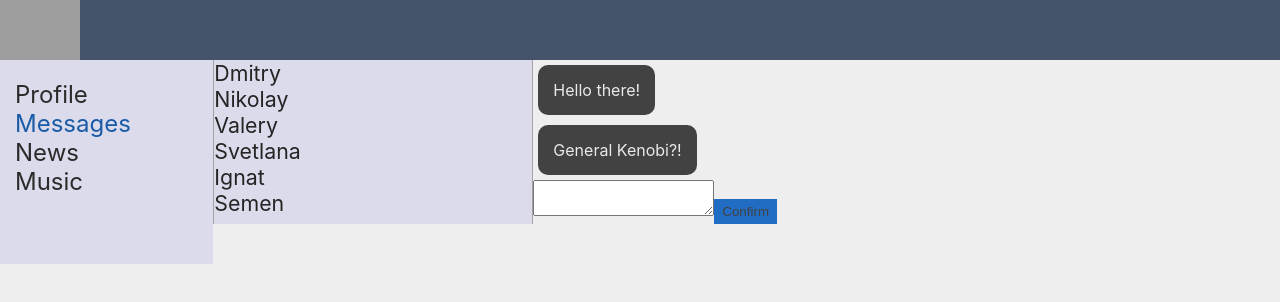
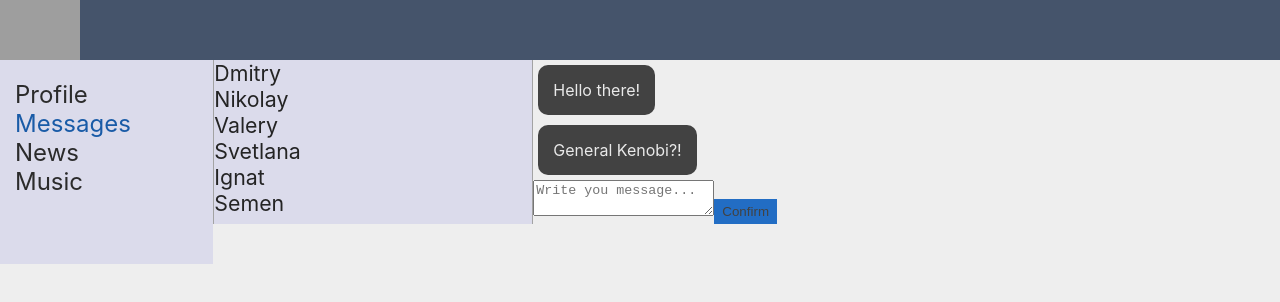
Before and after one commit to Rydetery/react-social-network, a React (Create React App) app: page /dialogs in a window 1280 px wide. Shown: the top 302 px of the page. Built offline with nearby package versions, Linux system fonts and the light colour scheme; grey boxes are pictures that could not be loaded.

Commit message:
0.40 add creation message in Dialogs Page

```diff
--- a/public/index.html
+++ b/public/index.html
@@ -2,7 +2,7 @@
 <html lang="en">
   <head>
     <meta charset="utf-8" />
-    <link rel="icon" href="%PUBLIC_URL%/favicon.ico" />
+    <link rel="icon" href="https://www.clker.com/cliparts/N/0/4/q/4/R/react-redux.svg" />
     <meta name="viewport" content="width=device-width, initial-scale=1" />
     <meta name="theme-color" content="#000000" />
     <meta
@@ -24,7 +24,7 @@
       work correctly both with client-side routing and a non-root public URL.
       Learn how to configure a non-root public URL by running `npm run build`.
     -->
-    <title>React App</title>
+    <title>React Social Network App</title>
   </head>
   <body>
     <noscript>You need to enable JavaScript to run this app.</noscript>
--- a/src/App.js
+++ b/src/App.js
@@ -15,7 +15,7 @@ function App(props) {
       <Navigation />
       <main className='app-wrapper-content'>
         <Route path='/profile' render={ () => <Profile profilePage={props.state.profilePage} dispatch={props.dispatch} />} />
-        <Route path='/dialogs' render={ () => <Dialogs dialogsData={props.state.dialogsData} messagesData={props.state.messagesData} dispatch={props.dispatch} />} />
+        <Route path='/dialogs' render={ () => <Dialogs dialogsPage={props.state.dialogsPage} dispatch={props.dispatch} />} />
         <Route path='/news' render={ () => <News /> } />
         <Route path='/music' render={ () => <Music /> } />
       </main>
--- a/src/State.js
+++ b/src/State.js
@@ -2,10 +2,12 @@ const ADD_POST = 'ADD-POST';
 const UPDATE_TEXT = 'UPDATE-TEXT';
 const ADD_MESSAGE = 'ADD-MESSAGE';
 const ADD_USER = 'ADD-USER';
+const UPDATE_MESSAGE_TEXT = 'UPDATE-MESSAGE-TEXT';
 
 let store = {
     _state: {
-        dialogsData : [
+        dialogsPage: {
+        usersData : [
             {id: 1, name: 'Dmitry'},
             {id: 2, name: 'Nikolay'},
             {id: 3, name: 'Valery'},
@@ -13,18 +15,20 @@ let store = {
             {id: 5, name: 'Ignat'},
             {id: 6, name: 'Semen'}
         ],
+        messagesData : [
+              {id: 1, message: 'Hello there!'},
+              {id: 2, message: 'General Kenobi?!'}
+        ],
+        newMessageText : ''
+    },
         profilePage: {
             posts : [
                 {id: 1, message: 'I am the Volan de Mort fan', likes: 6},
                 {id: 2, message: 'I should never say his name!', likes: 13},
                 {id: 3, message: 'However, now I am a Yoda from Star Wars fan', likes: 4}
                 ],
-            newPostText: 'Type something'
-            },
-        messagesData : [
-              {id: 1, message: 'Hello there!'},
-              {id: 2, message: 'General Kenobi?!'}
-        ]
+            newPostText: ''
+            }
     },
     _callSubscriber () {
         console.log('State was changed');
@@ -37,6 +41,7 @@ let store = {
     },
 
     dispatch (action) {
+        // Profile Page
         if (action.type === ADD_POST) {
             let post = {
                 id: this._state.profilePage.posts[this._state.profilePage.posts.length],
@@ -49,19 +54,24 @@ let store = {
         } else if (action.type === UPDATE_TEXT) {
             this._state.profilePage.newPostText = action.newText;
             this._callSubscriber(this._state);
+            // Dialogs Page
+        } else if (action.type === UPDATE_MESSAGE_TEXT) {
+            this._state.dialogsPage.newMessageText = action.newText;
+            this._callSubscriber(this._state);
         } else if (action.type === ADD_MESSAGE) {
             let newMessage = {
-                id: this._state.messagesData[this._state.messagesData.length],
-                message: action.message
+                id: this._state.dialogsPage.messagesData[this._state.dialogsPage.messagesData.length],
+                message: this._state.dialogsPage.newMessageText
             }
-            this._state.messagesData.push(newMessage)
-            this._callSubscriber(this._state)
+            this._state.dialogsPage.messagesData.push(newMessage);
+            this._state.dialogsPage.newMessageText = '';
+            this._callSubscriber(this._state);
         } else if (action.type === ADD_USER) {
             let user = {
-                id: this._state.dialogsData[this._state.dialogsData.length],
+                id: this._state.dialogsPage.usersData[this._state.dialogsPage.usersData.length],
                 name: action.username
             }
-            this._state.dialogsData.push(user);
+            this._state.dialogsPage.usersData.push(user);
             this._callSubscriber(this._state);
         }
     }
@@ -72,6 +82,10 @@ export const addPostActionCreator = () => ({
 })
 export const updateNewTextValueActionCreator = (text) => ({
     type: 'UPDATE-TEXT',
+    newText: text
+})
+export const updateMessageTextActionCreator = (text) => ({
+    type: 'UPDATE-MESSAGE-TEXT',
     newText: text
 })
 export const addMessageActionCreator = (text) => ({
--- a/src/components/Dialogs/Dialogs.jsx
+++ b/src/components/Dialogs/Dialogs.jsx
@@ -2,19 +2,22 @@ import React from 'react';
 import classes from './Dialogs.module.css';
 import DialogItem from './DialogItem/DialogItem';
 import Message from './Message/Message';
-import { addMessageActionCreator } from '../../State';
+import { addMessageActionCreator, updateMessageTextActionCreator } from '../../State';
 
 
 const Dialogs = (props) => {
-    let dialogsComponents = props.dialogsData.map((contact) => (<DialogItem id={contact.id} name={contact.name} />));
-    let messagesComponents = props.messagesData.map((item) => (<Message id={item.id} message={item.message} />));
+    let dialogsComponents = props.dialogsPage.usersData.map((contact) => (<DialogItem id={contact.id} name={contact.name} />));
+    let messagesComponents = props.dialogsPage.messagesData.map((item) => (<Message id={item.id} message={item.message} />));
 
     let newMessageElement = React.createRef();
 
     const sendMessage = () => {
-        let action = addMessageActionCreator(newMessageElement.current.value)
+        props.dispatch(addMessageActionCreator());
+    }
+    const changeTextValue = () => {
+        let text = newMessageElement.current.value;
+        let action = updateMessageTextActionCreator(text);
         props.dispatch(action);
-        newMessageElement.current.value = '';
     }
 
     return (
@@ -24,7 +27,8 @@ const Dialogs = (props) => {
             </section>
             <section className={classes.chat}>
                 {messagesComponents}
-                <textarea ref={newMessageElement}></textarea>
+                <textarea
+                ref={newMessageElement} value={props.dialogsPage.newMessageText} onChange={changeTextValue} placeholder='Write you message...' ></textarea>
                 <button onClick={sendMessage} className={classes.btn}>Confirm</button>
             </section>
         </main>
--- a/src/components/Profile/MyPosts/CreatePost/CreatePost.jsx
+++ b/src/components/Profile/MyPosts/CreatePost/CreatePost.jsx
@@ -16,7 +16,7 @@ const CreatePost = (props) => {
 
   return (
       <div className={classes.create}>
-        <textarea ref={newPostElement} value={props.newPostText} onChange={changeTextValue}></textarea>
+        <textarea ref={newPostElement} value={props.newPostText} onChange={changeTextValue} placeholder='Write you post...'></textarea>
         <button onClick={pressButton} className={classes.btn}>Confirm</button>
       </div>
   );
```
Also changed, not shown: 1 other file (tests, documents, lock files or other folders).
